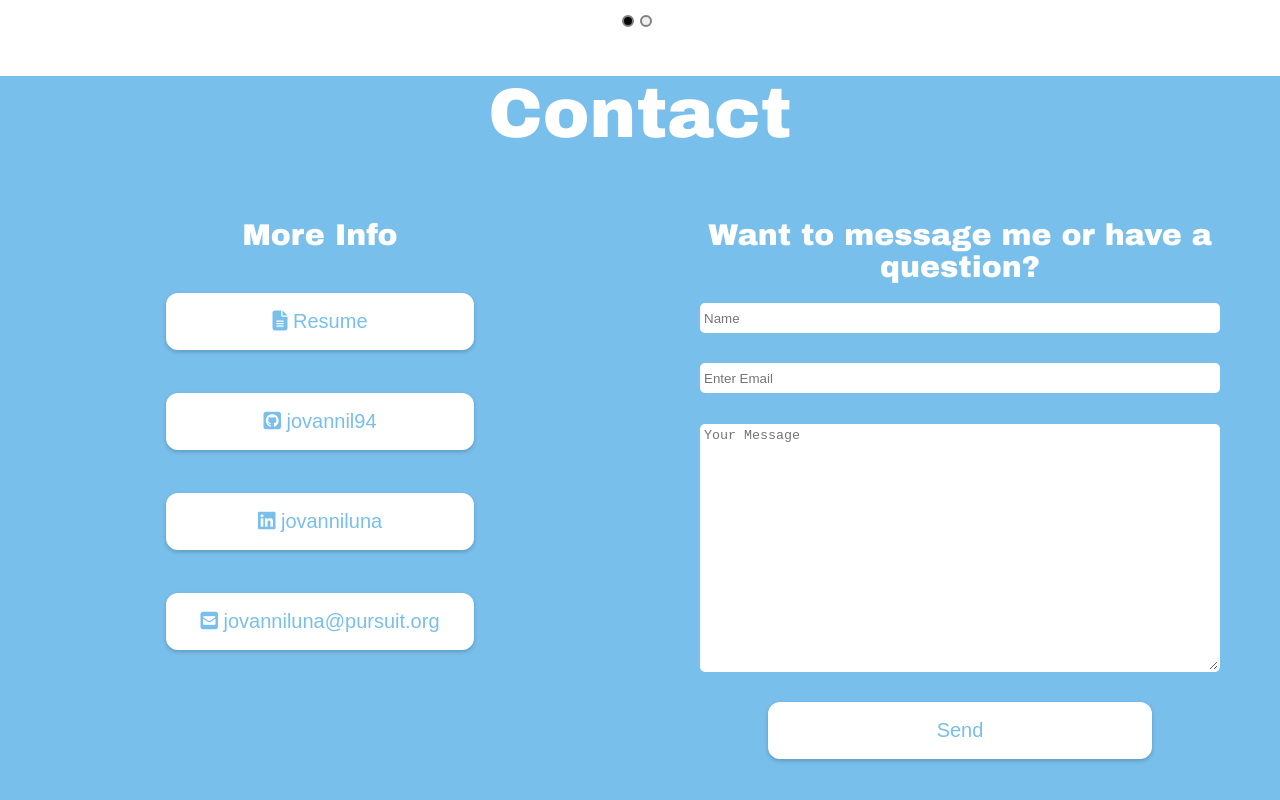
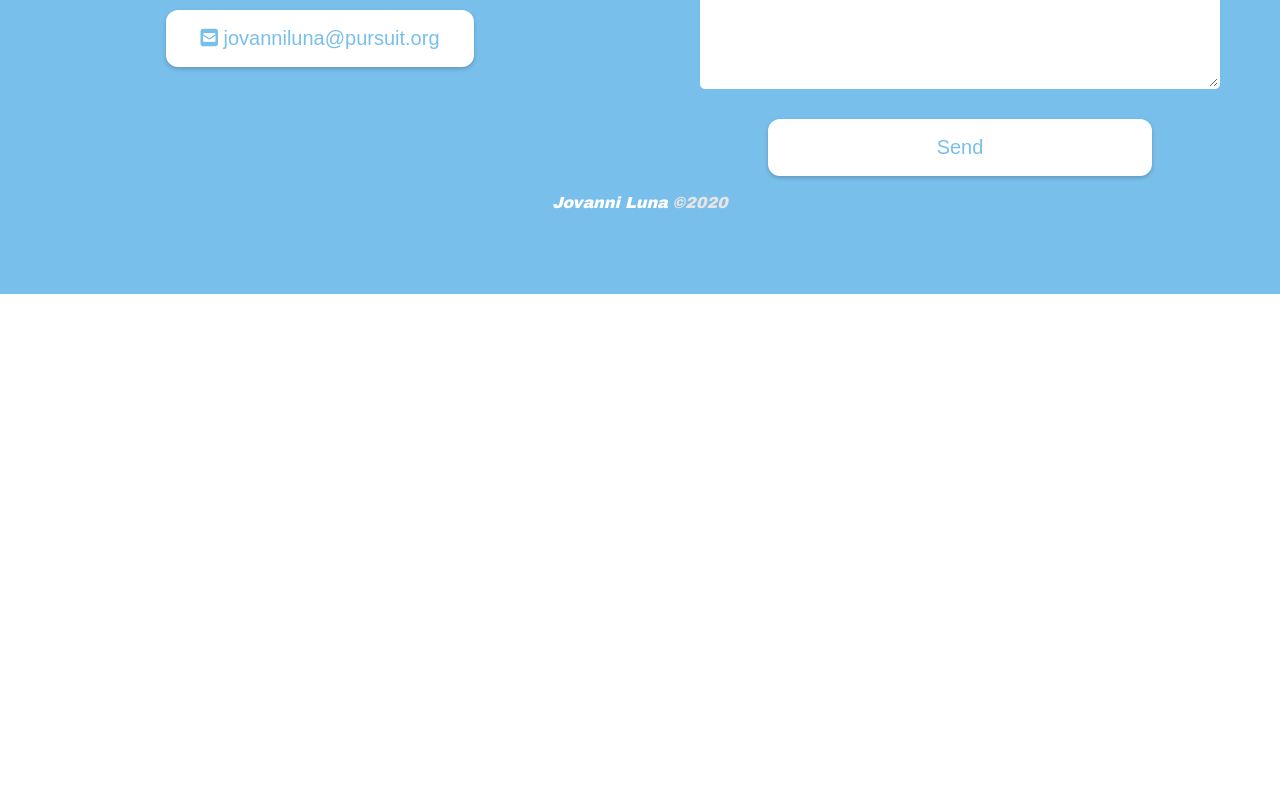
Before and after one commit to jovannil94/Porfolio, a React (Create React App) app: page / in a window 1280 px wide. Shown: the part 2986-3786 px from the top of the page. After the commit the page ends 3280 px from the top, so only its background shows below. Built offline with nearby package versions, Linux system fonts and the light colour scheme.

Commit message:
adds pdf resume file

```diff
--- a/src/components/Contact.js
+++ b/src/components/Contact.js
@@ -1,6 +1,7 @@
 import React from 'react';
 import "../css/Contact.css";
 import { Form } from '../helper/Form';
+import pdf from "../documents/Resume_JovanniLuna.pdf";
 
 export const Contact = ({ contactSection }) => {
     return (
@@ -21,6 +22,7 @@ export const Contact = ({ contactSection }) => {
                     <Form/>
                 </div>
             </div>
+            <p><i className="nameBottom">Jovanni Luna</i> <i className="copyBottom">©2020</i></p>
         </div>
     )
 }
--- a/src/components/Projects.js
+++ b/src/components/Projects.js
@@ -26,9 +26,10 @@ const responsive = {
 
 const Projects = ({ projectsSection }) => {
     return (
-        <div className="porfolioContainer" ref={projectsSection}>
+        <div className="projectContainer" ref={projectsSection}>
           <h1 className="projectTitle">Projects</h1>
           <Carousel
+          className="carouselContainer"
           responsive={responsive}
           swipeable={true}
           showDots={true}
--- a/src/css/Contact.css
+++ b/src/css/Contact.css
@@ -191,3 +191,13 @@
 .contactMailButton:focus {
     outline: none;
 }
+
+.nameBottom {
+    color: white;
+    font-family: "Arial Black", sans-serif;
+}
+
+.copyBottom {
+    color: rgb(230, 228, 228);
+    font-family: "Arial Black", sans-serif;
+}
--- a/src/css/Projects.css
+++ b/src/css/Projects.css
@@ -1,3 +1,8 @@
+.carouselContainer {
+    width: 100vw;
+    height: 77vh;
+}
+
 .projectTitle{
     color: #79bfeb;
     font-family: "Arial Black", sans-serif;
@@ -8,10 +13,10 @@
 
 .projectTriphikers {
     width: 100vw;
-    height: fit-content;
+    /* height: 100vh; */
 }
 
 .projectCovidNearUs {
     width: 100vw;
-    height: fit-content;
+    /* height: fit-content; */
 }
```
Also changed, not shown: 1 other file (tests, documents, lock files or other folders).
